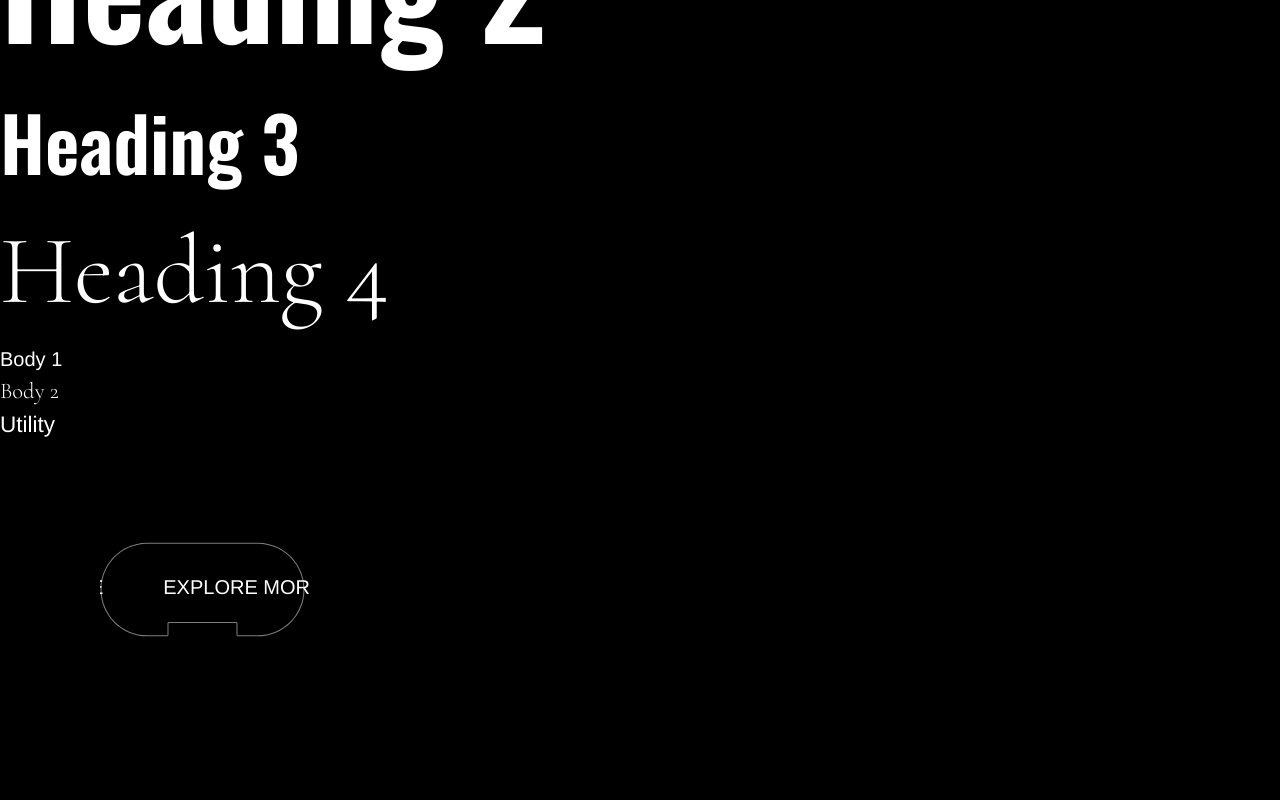
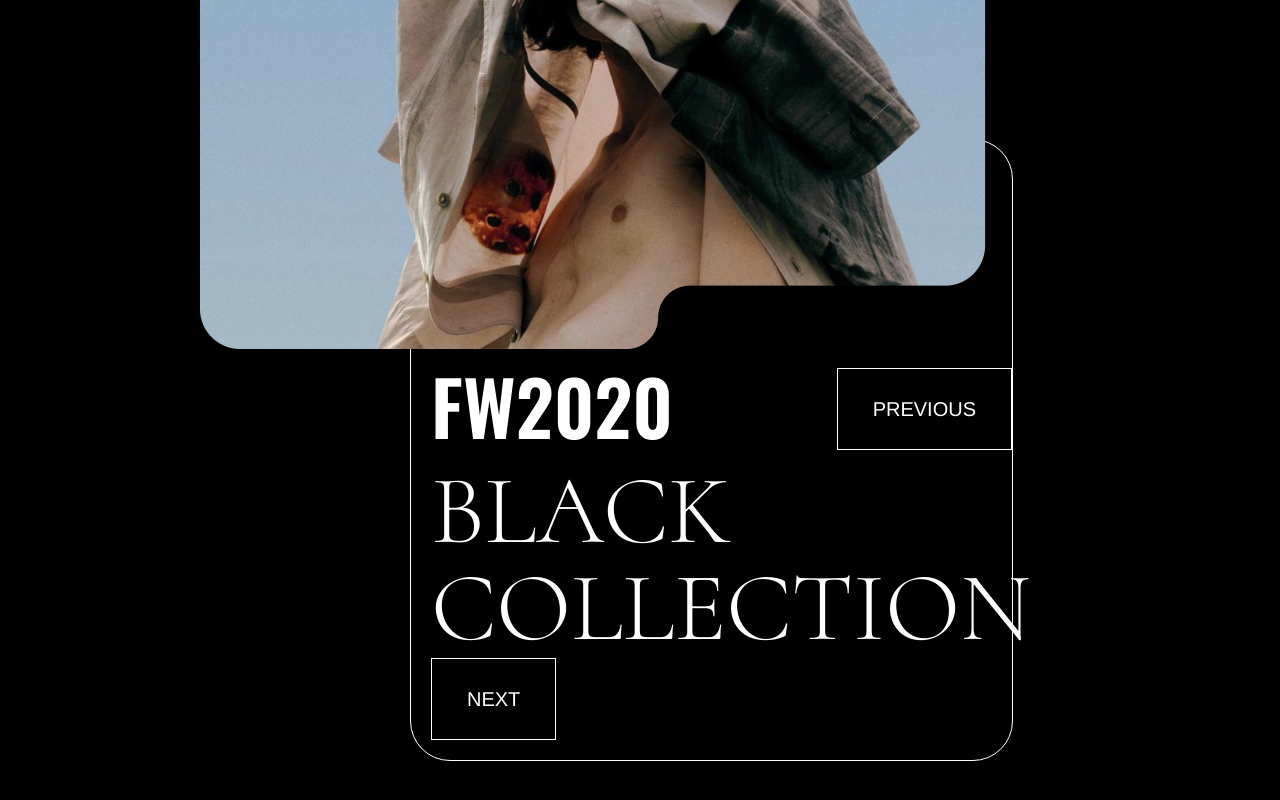
Before and after one commit to ienming/test, a Vue app: page / in a window 1280 px wide. Shown: the part 1740-2540 px from the top of the page. Before the commit the page ends 2477 px from the top, so only its background shows below. Built offline with nearby package versions, Linux system fonts and the light colour scheme.

Commit message:
swiper section

```diff
--- a/src/App.vue
+++ b/src/App.vue
@@ -3,6 +3,7 @@ import MaskButton from './components/MaskButton.vue';
 import StudioHeader from './components/StudioHeader.vue';
 import HeroSwiper from './components/HeroSwiper.vue';
 import MarqueeSection from './components/MarqueeSection.vue';
+import Swiper from './components/Swiper.vue';
 </script>
 
 <template>
@@ -10,6 +11,9 @@ import MarqueeSection from './components/MarqueeSection.vue';
   <main>
     <HeroSwiper></HeroSwiper>
     <MarqueeSection></MarqueeSection>
+    <section class="p-40">
+      <Swiper></Swiper>
+    </section>
     <h1 class="fz-h1">Heading 1</h1>
     <h2 class="fz-h2">Heading 2</h2>
     <h3 class="fz-h3">Heading 3</h3>
--- /dev/null
+++ b/src/components/Swiper.vue
@@ -0,0 +1,43 @@
+<script setup>
+import ImageDesktop from '../assets/sec_4.png';
+import ImageMobile from '../assets/sec_4_mob.png';
+</script>
+
+<template>
+    <div class="inline-block">
+        <div class="relative z-10">
+            <img :src="ImageDesktop" alt="" class="lg:w-75 hidden lg:block">
+            <img :src="ImageMobile" alt="" class="lg:w-75 lg:hidden">
+        </div>
+        <div class="relative card-content">
+            <div class="border border-white rounded-2xl lg:rounded-[40px] p-4 relative">
+                <h2 class="fz-h3">FW2020</h2>
+                <p class="fz-h4 leading-none">BLACK COLLECTION</p>
+                <button class="absolute right-0 bottom-1/2 py-5 px-7 border border-white ">
+                    <span>PREVIOUS</span>
+                </button>
+                <button class="py-5 px-7 border border-white ">
+                    <span>NEXT</span>
+                </button>
+            </div>
+        </div>
+    </div>
+</template>
+
+<style scoped>
+.card-content{
+    --dist: 100px;
+    top: calc(var(--dist)*-1);
+    &>div{
+        padding-top: var(--dist);
+        width: 90%;
+    }
+}
+
+@media screen and (min-width: 992px) {
+    .card-content{
+        --dist: 210px;
+        padding-left: var(--dist);
+    }
+}
+</style>
```
